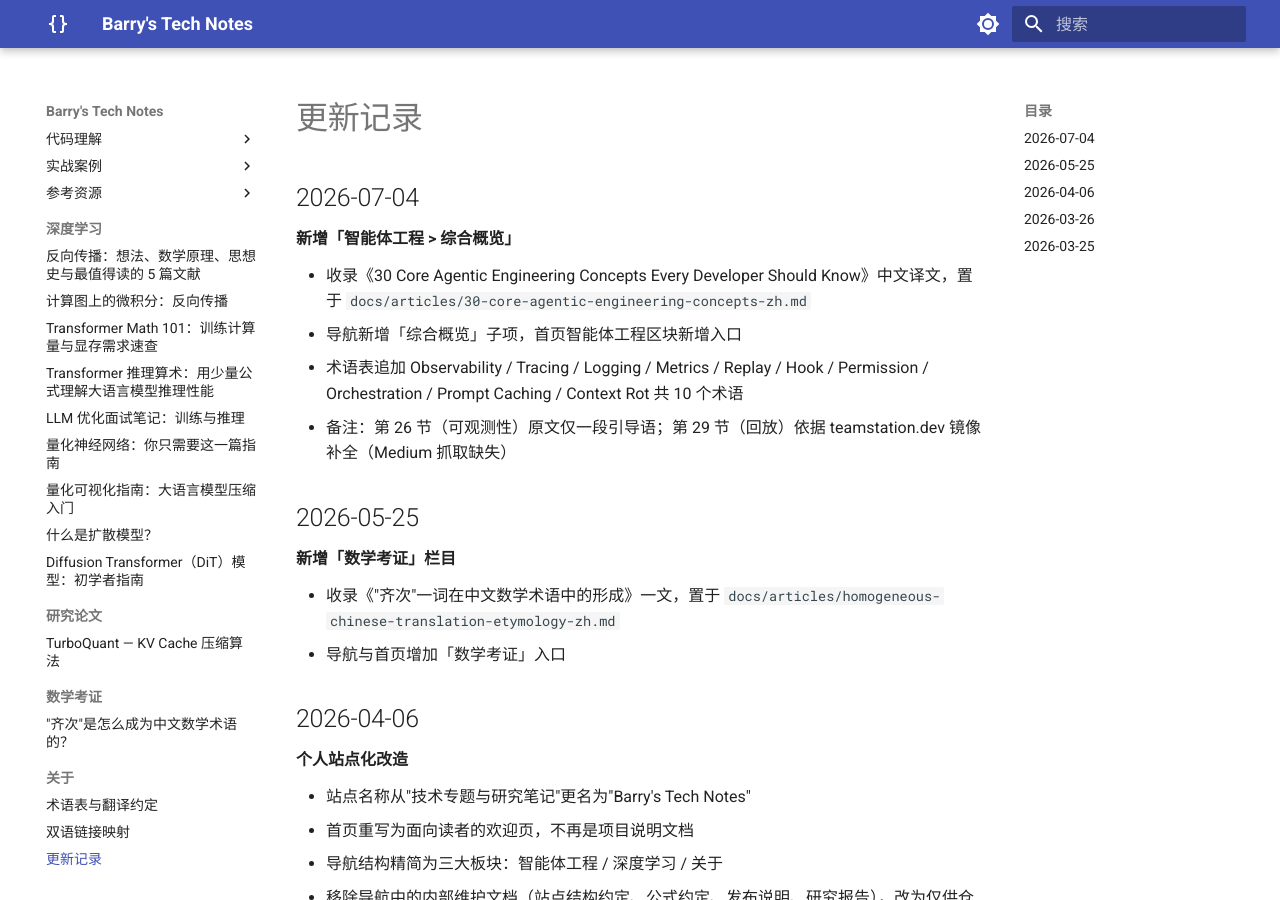
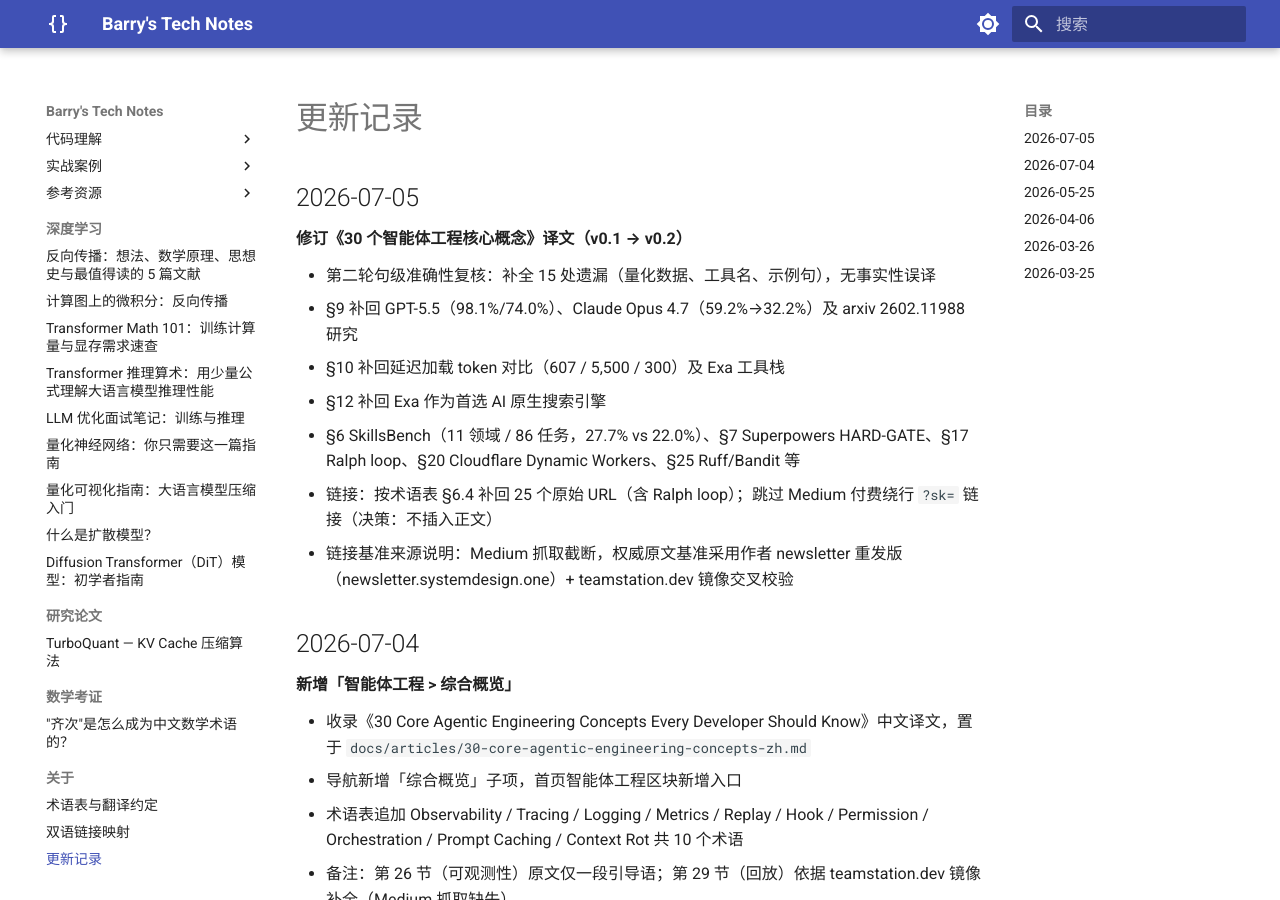
Before and after one commit to mypopydev/mypopydev.github.io, an MkDocs documentation site: the page built from docs/resources/CHANGELOG.md, in a window 1280 px wide and 900 px high. Built offline with MkDocs 1.6.1 and Material for MkDocs 9.7.7, drawn with Linux system fonts in a browser that asks for light colours.

Commit message:
fix(translation): 30 概念译文第二轮准确性复核 + 补回原始链接
- 句级复核补全 15 处遗漏（量化数据、工具名、示例句），无事实性误译
- 按术语表 §6.4 补回 25 个原始 URL（含 Ralph loop）
- 跳过 Medium 付费绕行 ?sk= 链接（记录决策）
- 译文版本 v0.1 -> v0.2

```diff
--- a/docs/resources/CHANGELOG.md
+++ b/docs/resources/CHANGELOG.md
@@ -1,4 +1,16 @@
 # 更新记录
+
+## 2026-07-05
+
+**修订《30 个智能体工程核心概念》译文（v0.1 → v0.2）**
+
+- 第二轮句级准确性复核：补全 15 处遗漏（量化数据、工具名、示例句），无事实性误译
+  - §9 补回 GPT-5.5（98.1%/74.0%）、Claude Opus 4.7（59.2%→32.2%）及 arxiv 2602.11988 研究
+  - §10 补回延迟加载 token 对比（607 / 5,500 / 300）及 Exa 工具栈
+  - §12 补回 Exa 作为首选 AI 原生搜索引擎
+  - §6 SkillsBench（11 领域 / 86 任务，27.7% vs 22.0%）、§7 Superpowers HARD-GATE、§17 Ralph loop、§20 Cloudflare Dynamic Workers、§25 Ruff/Bandit 等
+- 链接：按术语表 §6.4 补回 25 个原始 URL（含 Ralph loop）；跳过 Medium 付费绕行 `?sk=` 链接（决策：不插入正文）
+- 链接基准来源说明：Medium 抓取截断，权威原文基准采用作者 newsletter 重发版（newsletter.systemdesign.one）+ teamstation.dev 镜像交叉校验
 
 ## 2026-07-04
 
```
Also changed, not shown: docs/articles/30-core-agentic-engineering-concepts-zh.md (+41 -27 lines).
